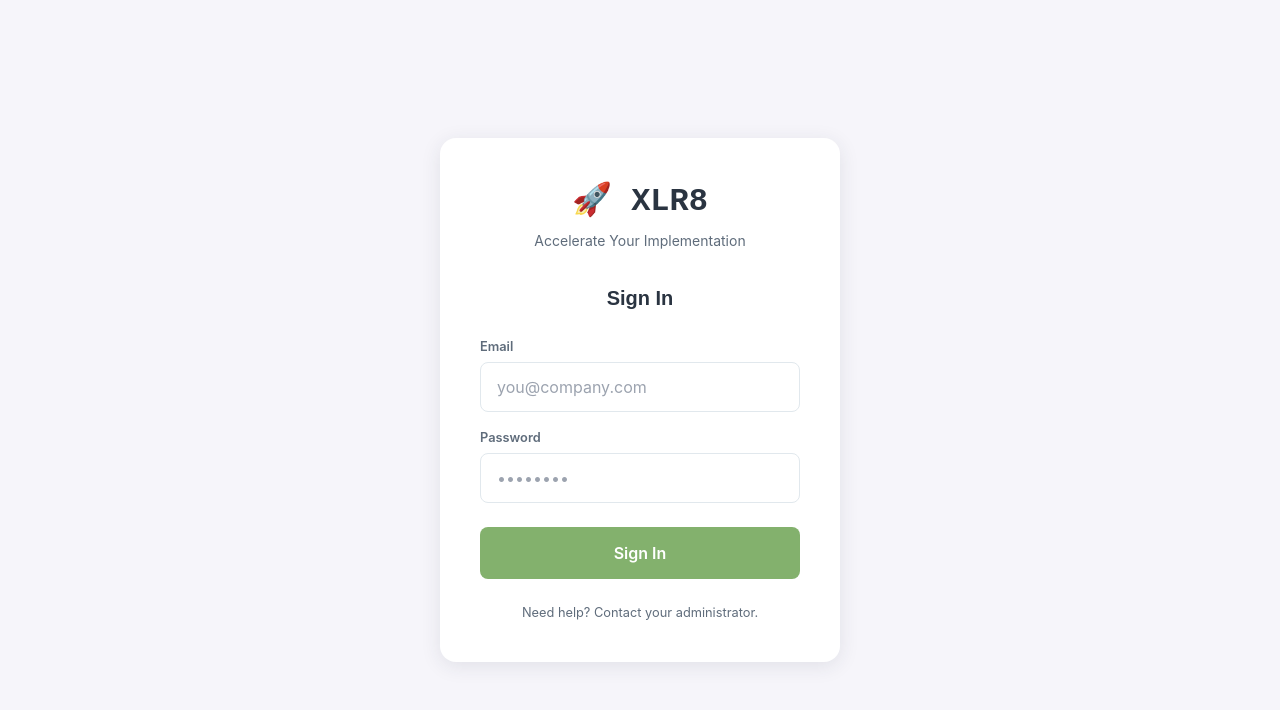
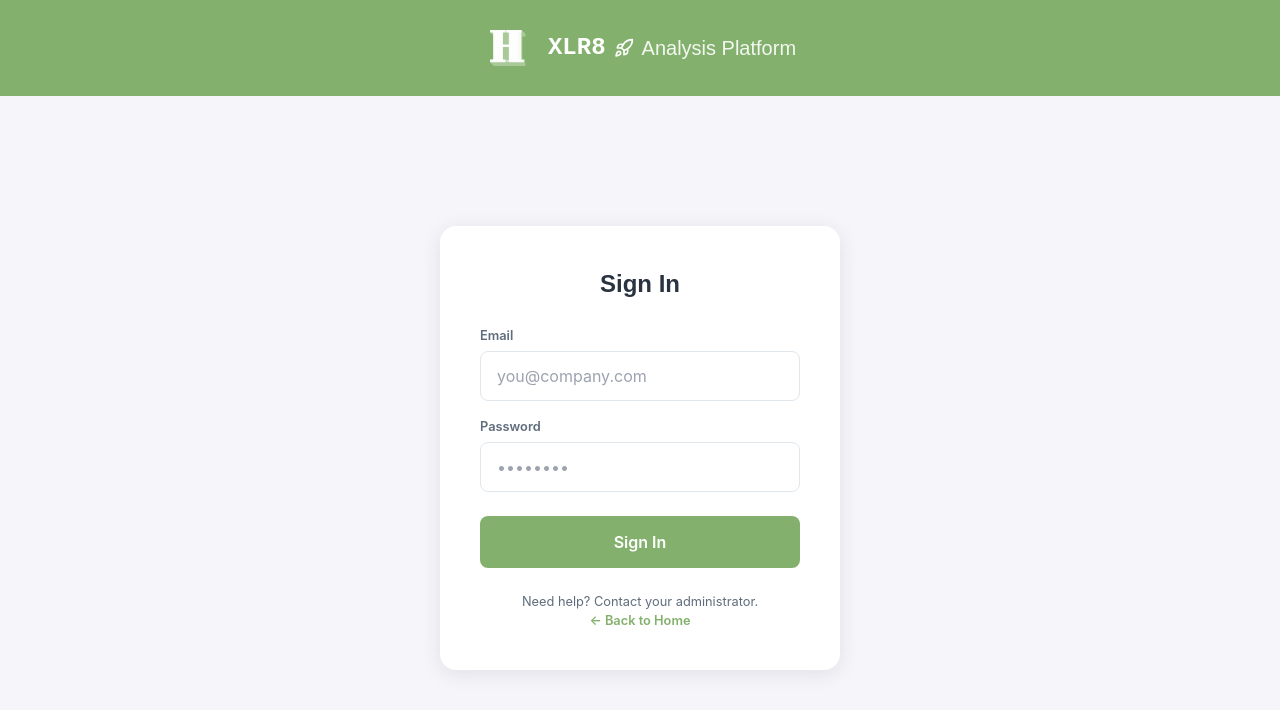
Before and after one commit to scottshowers/xlr8, a React (Vite) app in the folder frontend/: page /login in a window 1280 px wide. Shown: the top 710 px of the page. Built offline with nearby package versions, Linux system fonts and the light colour scheme; no server answers.

Commit message:
Update LoginPage.jsx

```diff
--- a/frontend/src/pages/LoginPage.jsx
+++ b/frontend/src/pages/LoginPage.jsx
@@ -1,64 +1,82 @@
 /**
- * LoginPage - Authentication with TOTP and SMS MFA support
- *
- * Supports:
- * - Email/Password login
- * - TOTP (Authenticator app) MFA
- * - SMS (Text message) MFA
+ * LoginPage - Authentication with Landing-style header
  */
 
 import React, { useState } from 'react';
 import { useNavigate, useLocation } from 'react-router-dom';
+import { Rocket } from 'lucide-react';
 import { useAuth } from '../context/AuthContext';
 
 const COLORS = {
   grassGreen: '#83b16d',
+  grassGreenDark: '#6a9958',
   text: '#2a3441',
   textLight: '#5f6c7b',
   border: '#e1e8ed',
   bg: '#f6f5fa',
   white: '#ffffff',
   red: '#e74c3c',
-  blue: '#3b82f6',
 };
+
+// H Logo matching Landing page
+const HLogoWhite = () => (
+  <svg xmlns="http://www.w3.org/2000/svg" viewBox="0 0 570 570" style={{ width: '100%', height: '100%' }}>
+    <path fill="rgba(255,255,255,0.3)" d="M492.04,500v-31.35l-36.53-35.01V163.76c0-15.8,.94-16.74,16.74-16.74h19.79v-31.36l-45.66-45.66H73v31.36l36.53,36.53V406.24c0,15.8-.94,16.74-16.74,16.74h-19.79v31.35l45.66,45.66H492.04Z"/>
+    <g fill="rgba(255,255,255,0.5)">
+      <rect x="134.8" y="348.24" width="64.39" height="11.87"/>
+      <rect x="134.8" y="324.95" width="64.39" height="11.87"/>
+      <rect x="134.8" y="302.12" width="64.39" height="11.87"/>
+      <rect x="134.8" y="279.29" width="64.39" height="11.87"/>
+      <rect x="134.8" y="371.08" width="64.39" height="11.87"/>
+      <rect x="134.8" y="393.91" width="64.39" height="11.87"/>
+      <rect x="134.8" y="118.1" width="64.39" height="11.87"/>
+      <rect x="134.8" y="164.22" width="64.39" height="11.87"/>
+      <rect x="320.19" y="140.93" width="64.39" height="11.87"/>
+      <rect x="134.8" y="256" width="64.39" height="11.87"/>
+      <rect x="134.8" y="140.93" width="64.39" height="11.87"/>
+      <rect x="134.8" y="233.17" width="64.39" height="11.87"/>
+      <rect x="134.8" y="187.05" width="64.39" height="11.87"/>
+      <rect x="134.8" y="210.34" width="64.39" height="11.87"/>
+      <rect x="320.19" y="371.08" width="64.39" height="11.87"/>
+      <rect x="320.19" y="324.95" width="64.39" height="11.87"/>
+      <rect x="320.19" y="348.24" width="64.39" height="11.87"/>
+      <rect x="320.19" y="279.29" width="64.39" height="11.87"/>
+      <rect x="320.19" y="302.12" width="64.39" height="11.87"/>
+      <rect x="320.19" y="393.91" width="64.39" height="11.87"/>
+      <rect x="320.19" y="164.22" width="64.39" height="11.87"/>
+      <rect x="320.19" y="118.1" width="64.39" height="11.87"/>
+      <rect x="320.19" y="187.05" width="64.39" height="11.87"/>
+      <rect x="320.19" y="210.34" width="64.39" height="11.87"/>
+      <rect x="320.19" y="256" width="64.39" height="11.87"/>
+      <rect x="320.19" y="233.17" width="64.39" height="11.87"/>
+    </g>
+    <path fill="rgba(255,255,255,0.7)" d="M426.59,95.27h13.7v-19.18h-173.52v19.18h11.42c19.18,0,22.83,3.65,22.83,22.83V248.24h-82.65V118.1c0-19.18,3.65-22.83,22.83-22.83h11.42v-19.18H79.09v19.18h13.7c19.18,0,22.83,3.65,22.83,22.83V406.24c0,19.18-3.65,22.83-22.83,22.83h-13.7v19.18H252.61v-19.18h-11.42c-19.18,0-22.83-3.65-22.83-22.83v-138.82h82.65v138.82c0,19.18-3.65,22.83-22.83,22.83h-11.42v19.18h173.52v-19.18h-13.7c-19.18,0-22.83-3.65-22.83-22.83V118.1c0-19.18,3.65-22.83,22.83-22.83Z"/>
+    <path fill="rgba(255,255,255,0.9)" d="M426.59,101.36h19.79v-31.36h-183.7v31.36h15.5c15.8,0,16.74,.94,16.74,16.74v124.05h-70.47V118.1c0-15.8,.94-16.74,16.74-16.74h15.5v-31.36H73v31.36h19.79c15.8,0,16.74,.94,16.74,16.74V406.24c0,15.8-.94,16.74-16.74,16.74h-19.79v31.35h183.7v-31.35h-15.5c-15.8,0-16.74-.94-16.74-16.74v-132.73h70.47v132.73c0,15.8,.94,16.74,16.74,16.74h-15.5v31.35h183.7v-31.35h-19.79c-15.8,0-16.74-.94-16.74-16.74V118.1c0-15.8,.94-16.74,16.74-16.74Z"/>
+  </svg>
+);
 
 export default function LoginPage() {
   const navigate = useNavigate();
   const location = useLocation();
-  const { login, supabase } = useAuth();
+  const { supabase } = useAuth();
 
-  // Form state
   const [email, setEmail] = useState('');
   const [password, setPassword] = useState('');
-  const [mfaCode, setMfaCode] = useState('');
-
-  // MFA state
-  const [mfaRequired, setMfaRequired] = useState(false);
-  const [mfaMethod, setMfaMethod] = useState(null); // 'totp' or 'sms'
-  const [mfaFactorId, setMfaFactorId] = useState(null);
-  const [mfaChallengeId, setMfaChallengeId] = useState(null);
-  const [smsSent, setSmsSent] = useState(false);
-  const [phoneLastFour, setPhoneLastFour] = useState('');
-
-  // UI state
   const [loading, setLoading] = useState(false);
   const [error, setError] = useState(null);
 
   const from = location.state?.from?.pathname || '/dashboard';
 
-  // Initial login attempt
   const handleLogin = async (e) => {
     e.preventDefault();
     setError(null);
     setLoading(true);
 
     try {
-      // Check if supabase is available
       if (!supabase) {
         throw new Error('Authentication service not configured. Please contact administrator.');
       }
 
-      // Attempt password login
       const { data, error: loginError } = await supabase.auth.signInWithPassword({
         email,
         password,
@@ -66,37 +84,8 @@ export default function LoginPage() {
 
       if (loginError) throw loginError;
 
-      // Check if MFA is required
       if (data?.session) {
-        // No MFA required, login successful
         navigate(from, { replace: true });
-      } else if (data?.mfa) {
-        // MFA required - check available factors
-        const factors = data.mfa.factors || [];
-
-        if (factors.length === 0) {
-          throw new Error('MFA required but no factors enrolled');
-        }
-
-        // Find preferred factor (TOTP first, then phone)
-        const totpFactor = factors.find(f => f.factor_type === 'totp');
-        const phoneFactor = factors.find(f => f.factor_type === 'phone');
-
-        if (totpFactor) {
-          setMfaMethod('totp');
-          setMfaFactorId(totpFactor.id);
-          // Create challenge for TOTP
-          const { data: challenge } = await supabase.auth.mfa.challenge({
-            factorId: totpFactor.id,
-          });
-          setMfaChallengeId(challenge?.id);
-        } else if (phoneFactor) {
-          setMfaMethod('sms');
-          setMfaFactorId(phoneFactor.id);
-          setPhoneLastFour(phoneFactor.phone?.slice(-4) || '****');
-        }
-
-        setMfaRequired(true);
       }
     } catch (err) {
       console.error('Login error:', err);
@@ -106,78 +95,48 @@ export default function LoginPage() {
     }
   };
 
-  // Send SMS code
-  const handleSendSms = async () => {
-    setError(null);
-    setLoading(true);
-
-    try {
-      if (!supabase) {
-        throw new Error('Authentication service not configured');
-      }
-
-      const { data: challenge, error: challengeError } = await supabase.auth.mfa.challenge({
-        factorId: mfaFactorId,
-      });
-
-      if (challengeError) throw challengeError;
-
-      setMfaChallengeId(challenge.id);
-      setSmsSent(true);
-    } catch (err) {
-      console.error('SMS send error:', err);
-      setError(err.message || 'Failed to send SMS code');
-    } finally {
-      setLoading(false);
-    }
-  };
-
-  // Verify MFA code (TOTP or SMS)
-  const handleVerifyMfa = async (e) => {
-    e.preventDefault();
-    setError(null);
-    setLoading(true);
-
-    try {
-      if (!supabase) {
-        throw new Error('Authentication service not configured');
-      }
-
-      const { data, error: verifyError } = await supabase.auth.mfa.verify({
-        factorId: mfaFactorId,
-        challengeId: mfaChallengeId,
-        code: mfaCode,
-      });
-
-      if (verifyError) throw verifyError;
-
-      // MFA verified, login successful
-      navigate(from, { replace: true });
-    } catch (err) {
-      console.error('MFA verify error:', err);
-      setError(err.message || 'Invalid code. Please try again.');
-    } finally {
-      setLoading(false);
-    }
-  };
-
-  // Reset to login screen
-  const handleBack = () => {
-    setMfaRequired(false);
-    setMfaMethod(null);
-    setMfaCode('');
-    setSmsSent(false);
-    setError(null);
-  };
-
   const styles = {
     container: {
       minHeight: '100vh',
       display: 'flex',
+      flexDirection: 'column',
+      background: COLORS.bg,
+    },
+    header: {
+      background: COLORS.grassGreen,
+      padding: '1.5rem 2rem',
+      display: 'flex',
       alignItems: 'center',
       justifyContent: 'center',
-      background: COLORS.bg,
-      padding: '1rem',
+      gap: '1rem',
+    },
+    logoContainer: {
+      width: '48px',
+      height: '48px',
+    },
+    headerText: {
+      display: 'flex',
+      alignItems: 'center',
+      gap: '0.5rem',
+    },
+    headerTitle: {
+      fontFamily: "'Ubuntu Mono', monospace",
+      fontSize: '1.5rem',
+      fontWeight: '700',
+      color: COLORS.white,
+    },
+    headerSub: {
+      fontFamily: "'Sora', sans-serif",
+      fontSize: '1.25rem',
+      fontWeight: '300',
+      color: 'rgba(255,255,255,0.9)',
+    },
+    content: {
+      flex: 1,
+      display: 'flex',
+      alignItems: 'center',
+      justifyContent: 'center',
+      padding: '2rem',
     },
     card: {
       background: COLORS.white,
@@ -187,24 +146,9 @@ export default function LoginPage() {
       maxWidth: 400,
       padding: '2.5rem',
     },
-    logo: {
-      textAlign: 'center',
-      marginBottom: '2rem',
-    },
-    logoText: {
-      fontFamily: "'Ubuntu Mono', monospace",
-      fontSize: '2rem',
-      fontWeight: 700,
-      color: COLORS.text,
-    },
-    logoSub: {
-      fontSize: '0.875rem',
-      color: COLORS.textLight,
-      marginTop: '0.25rem',
-    },
     title: {
       fontFamily: "'Sora', sans-serif",
-      fontSize: '1.25rem',
+      fontSize: '1.5rem',
       fontWeight: 600,
       color: COLORS.text,
       textAlign: 'center',
@@ -243,18 +187,7 @@ export default function LoginPage() {
       borderRadius: 8,
       cursor: 'pointer',
       marginTop: '0.5rem',
-      transition: 'opacity 0.2s ease',
-    },
-    buttonSecondary: {
-      padding: '0.875rem',
-      fontSize: '1rem',
-      fontWeight: 600,
-      color: COLORS.grassGreen,
-      background: 'transparent',
-      border: `2px solid ${COLORS.grassGreen}`,
-      borderRadius: 8,
-      cursor: 'pointer',
-      transition: 'all 0.2s ease',
+      transition: 'background 0.2s ease',
     },
     buttonDisabled: {
       opacity: 0.6,
@@ -270,196 +203,36 @@ export default function LoginPage() {
       textAlign: 'center',
       marginBottom: '1rem',
     },
-    info: {
-      background: '#f0f9ff',
-      border: '1px solid #bae6fd',
-      color: '#0369a1',
-      padding: '0.75rem 1rem',
-      borderRadius: 8,
-      fontSize: '0.875rem',
-      textAlign: 'center',
-      marginBottom: '1rem',
-    },
-    success: {
-      background: '#f0fdf4',
-      border: '1px solid #86efac',
-      color: '#166534',
-      padding: '0.75rem 1rem',
-      borderRadius: 8,
-      fontSize: '0.875rem',
-      textAlign: 'center',
-      marginBottom: '1rem',
-    },
     footer: {
       marginTop: '1.5rem',
       textAlign: 'center',
       fontSize: '0.8rem',
       color: COLORS.textLight,
     },
-    link: {
+    backLink: {
       color: COLORS.grassGreen,
       textDecoration: 'none',
       fontWeight: 600,
-      background: 'none',
-      border: 'none',
-      cursor: 'pointer',
-    },
-    mfaIcon: {
-      fontSize: '3rem',
-      textAlign: 'center',
-      marginBottom: '1rem',
-    },
-    codeInput: {
-      textAlign: 'center',
-      letterSpacing: '0.5em',
-      fontSize: '1.5rem',
-      padding: '1rem',
     },
   };
 
-  // ========== RENDER: MFA REQUIRED ==========
-  if (mfaRequired) {
   return (
     <div style={styles.container}>
-        <div style={styles.card}>
-          <div style={styles.logo}>
-            <div style={styles.logoText}>🚀 XLR8</div>
-            <div style={styles.logoSub}>UKG Implementation Platform</div>
+      {/* Header matching Landing page */}
+      <div style={styles.header}>
+        <div style={styles.logoContainer}>
+          <HLogoWhite />
+        </div>
+        <div style={styles.headerText}>
+          <span style={styles.headerTitle}>XLR8</span>
+          <Rocket size={20} color="white" />
+          <span style={styles.headerSub}>Analysis Platform</span>
+        </div>
       </div>
 
-          {/* TOTP MFA */}
-          {mfaMethod === 'totp' && (
-            <>
-              <div style={styles.mfaIcon}>🔐</div>
-              <h1 style={styles.title}>Enter Authenticator Code</h1>
-
-              {error && <div style={styles.error}>{error}</div>}
-
-              <div style={styles.info}>
-                Open your authenticator app and enter the 6-digit code
-              </div>
-
-              <form style={styles.form} onSubmit={handleVerifyMfa}>
-                <div style={styles.inputGroup}>
-                  <input
-                    type="text"
-                    value={mfaCode}
-                    onChange={(e) => setMfaCode(e.target.value.replace(/\D/g, '').slice(0, 6))}
-                    placeholder="000000"
-                    required
-                    maxLength={6}
-                    style={{ ...styles.input, ...styles.codeInput }}
-                    autoFocus
-                  />
-                </div>
-
-                <button
-                  type="submit"
-                  disabled={loading || mfaCode.length !== 6}
-                  style={{
-                    ...styles.button,
-                    ...(loading || mfaCode.length !== 6 ? styles.buttonDisabled : {}),
-                  }}
-                >
-                  {loading ? 'Verifying...' : 'Verify Code'}
-                </button>
-              </form>
-            </>
-          )}
-
-          {/* SMS MFA */}
-          {mfaMethod === 'sms' && (
-            <>
-              <div style={styles.mfaIcon}>📱</div>
-              <h1 style={styles.title}>SMS Verification</h1>
-
-              {error && <div style={styles.error}>{error}</div>}
-
-              {!smsSent ? (
-                <>
-                  <div style={styles.info}>
-                    We'll send a verification code to your phone ending in <strong>...{phoneLastFour}</strong>
-                  </div>
-
-                  <button
-                    onClick={handleSendSms}
-                    disabled={loading}
-                    style={{
-                      ...styles.button,
-                      ...(loading ? styles.buttonDisabled : {}),
-                    }}
-                  >
-                    {loading ? 'Sending...' : 'Send Code via SMS'}
-                  </button>
-                </>
-              ) : (
-                <>
-                  <div style={styles.success}>
-                    ✓ Code sent to ...{phoneLastFour}
-                  </div>
-
-                  <form style={styles.form} onSubmit={handleVerifyMfa}>
-                    <div style={styles.inputGroup}>
-                      <label style={styles.label}>Enter the 6-digit code</label>
-                      <input
-                        type="text"
-                        value={mfaCode}
-                        onChange={(e) => setMfaCode(e.target.value.replace(/\D/g, '').slice(0, 6))}
-                        placeholder="000000"
-                        required
-                        maxLength={6}
-                        style={{ ...styles.input, ...styles.codeInput }}
-                        autoFocus
-                      />
-                    </div>
-
-                    <button
-                      type="submit"
-                      disabled={loading || mfaCode.length !== 6}
-                      style={{
-                        ...styles.button,
-                        ...(loading || mfaCode.length !== 6 ? styles.buttonDisabled : {}),
-                      }}
-                    >
-                      {loading ? 'Verifying...' : 'Verify Code'}
-                    </button>
-
-                    <button
-                      type="button"
-                      onClick={handleSendSms}
-                      disabled={loading}
-                      style={{
-                        ...styles.buttonSecondary,
-                        ...(loading ? styles.buttonDisabled : {}),
-                      }}
-                    >
-                      Resend Code
-                    </button>
-                  </form>
-                </>
-              )}
-            </>
-          )}
-
-          <div style={styles.footer}>
-            <button onClick={handleBack} style={styles.link}>
-              ← Back to login
-            </button>
-          </div>
-        </div>
-      </div>
-    );
-  }
-
-  // ========== RENDER: LOGIN FORM ==========
-  return (
-    <div style={styles.container}>
+      {/* Login Form */}
+      <div style={styles.content}>
         <div style={styles.card}>
-        <div style={styles.logo}>
-          <div style={styles.logoText}>🚀 XLR8</div>
-          <div style={styles.logoSub}>Accelerate Your Implementation</div>
-        </div>
-
           <h1 style={styles.title}>Sign In</h1>
 
           {error && <div style={styles.error}>{error}</div>}
@@ -503,6 +276,8 @@ export default function LoginPage() {
 
           <div style={styles.footer}>
             <p>Need help? Contact your administrator.</p>
+            <a href="/" style={styles.backLink}>← Back to Home</a>
+          </div>
         </div>
       </div>
     </div>
```
Lines whose indentation alone changed are shown as unchanged.
